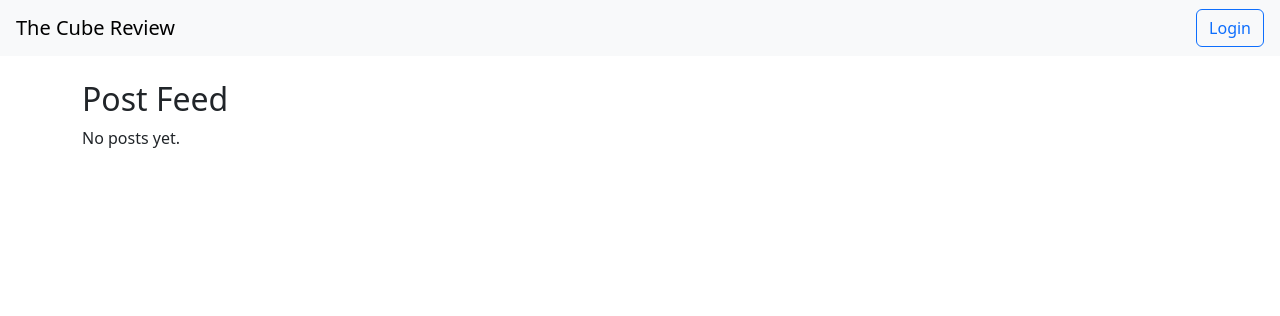
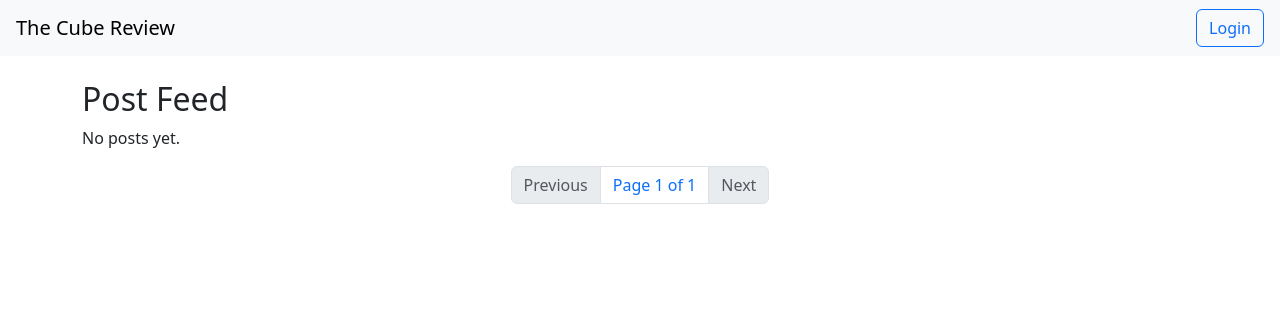
Before and after one commit to arun-dhanjal/the_cube_review, a Django app: page / in a window 1280 px wide. Shown: the top 316 px of the page. Run offline with Django 4.2, Linux system fonts and the light colour scheme; data that the repository does not hold is empty.

Commit message:
Add pagination logic to feed template

```diff
--- a/feed/templates/feed/feed.html
+++ b/feed/templates/feed/feed.html
@@ -1,6 +1,7 @@
 {% extends "base.html" %}
 
 {% block content %}
+    <!-- Code for the main post feed -->
     <h2>Post Feed</h2>
     {% for post in posts %}
         <div class="card mb-3">
@@ -15,4 +16,34 @@
     {% empty %}
     <p>No posts yet.</p>
     {% endfor %}
+
+    <!-- Code for the pagination buttons at the bottom of the post feed -->
+    <nav aria-label="Page navigation">
+        <ul class="pagination justify-content-center">
+            {% if page_obj.has_previous %}
+                <li class="page-item">
+                    <a class="page-link" href="?page={{ page.obj.previous_page_number }}">Previous</a>
+                </li>
+            {% else %}
+                <li class="page-item disabled">
+                    <span class="page-link">Previous</span>
+                </li>
+            {% endif %}
+
+            <li class="page-item">
+                <span class="page-link">Page {{ page_obj.number }} of {{ page_obj.paginator.num_pages }}</span>
+            </li>
+
+            {% if page_obj.has_next %}
+                <li class="page-item">
+                    <a class="page-link" href="?page={{ page_obj.next_page_number }}"">Next</a>
+                </li>
+            {% else %}
+                <li class="page-item disabled">
+                    <span class="page-link">Next</span>
+                </li>
+            {% endif %}
+        </ul>
+    </nav>
+
 {% endblock %}
--- a/feed/urls.py
+++ b/feed/urls.py
@@ -2,6 +2,6 @@ from django.urls import path
 from . import views
 
 urlpatterns = [
-    path("", views.feed, name="feed"),
+    path("", views.Feed.as_view(), name="feed"),
     path("create/", views.create_post, name="create_post"),
 ]
--- a/feed/views.py
+++ b/feed/views.py
@@ -1,4 +1,5 @@
 from django.shortcuts import render, redirect
+from django.views import generic
 from .models import Post
 from .forms import PostForm
 from django.contrib.auth.decorators import login_required
@@ -6,9 +7,11 @@ from django.contrib.auth.decorators import login_required
 # Create your views here.
 
 
-def feed(request):
-    posts = Post.objects.filter(is_approved=True)
-    return render(request, "feed/feed.html", {"posts": posts})
+class Feed(generic.ListView):
+    queryset = Post.objects.filter(is_approved=True)
+    template_name = "feed/feed.html"
+    context_object_name = "posts"
+    paginate_by = 3
 
 
 @login_required
```
Also changed, not shown: feed/models.py (line endings or trailing spaces).
